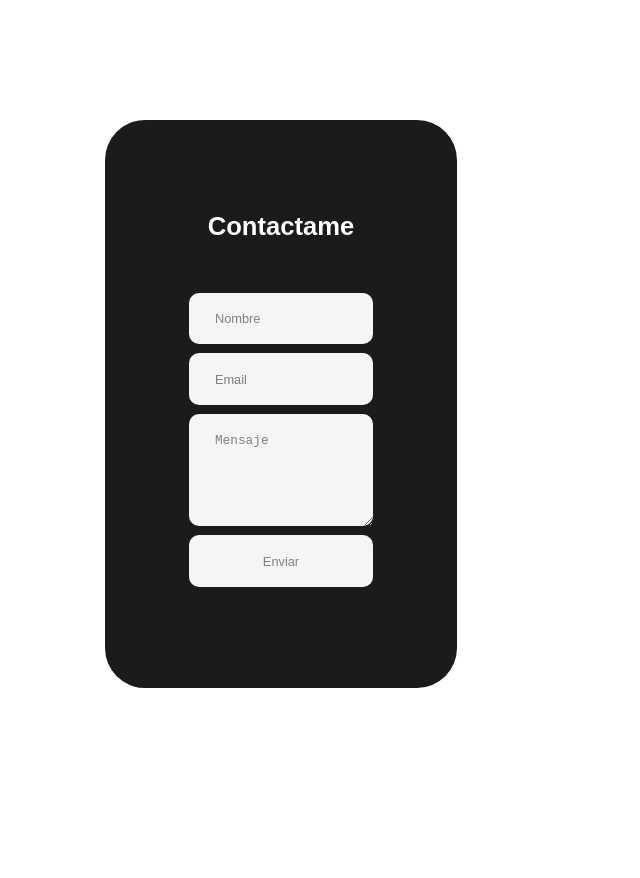
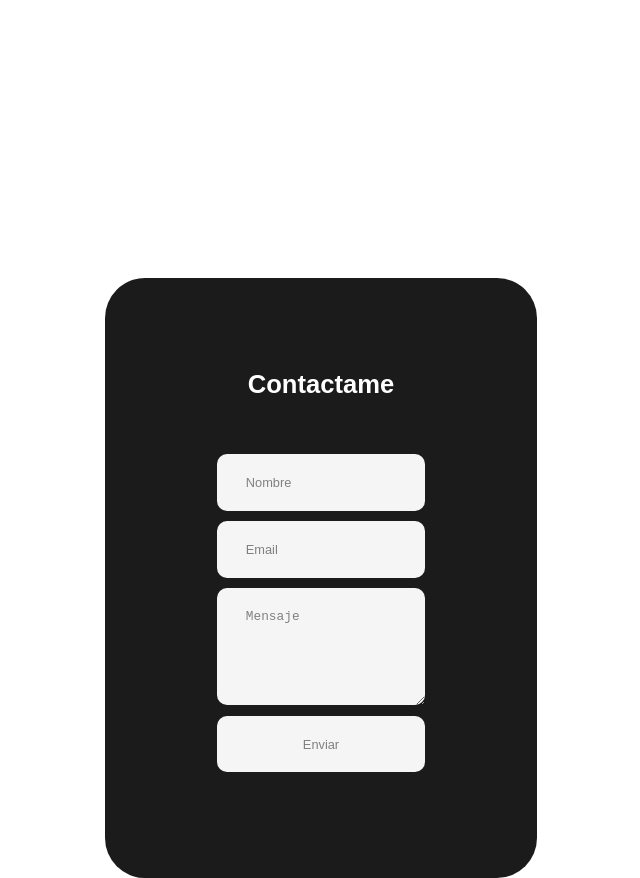
Before and after one commit to marcodesparza/marcoes, a website built with Vite: page index.html in a window 1280 px wide. Shown: the part 3280-4158 px from the top of the page, without its empty margins (383-1023 px from the left). Built offline with nearby package versions, Linux system fonts and the light colour scheme; a web font is replaced by a local one.

Commit message:
SET: Different form factor, logos

```diff
--- a/src/main.ts
+++ b/src/main.ts
@@ -3,6 +3,9 @@ import selfie from "./selfp.jpg";
 import { slider } from "./slider.ts";
 import dockerlog from "./logos/docker-logo-blue.svg"
 import jslogo from "./logos/JavaScript-logo.png"
+import linuxlog from "./logos/Symbol-Linux-500x276.jpg"
+import odoolog from "./logos/odoo_logo.png"
+import reactlog from "./logos/react.png"
 
 
 
@@ -69,8 +72,11 @@ document.querySelector<HTMLAllCollection>("#contact")!.innerHTML = `
 
 
   document.querySelector<HTMLDivElement>("#technology")!.innerHTML = `
-     <img src="${dockerlog}" class="logos" />
+    <a > <img src="${dockerlog}" class="logos" /> </a>
      <img src="${jslogo}" class="logos" />
+     <img src="${linuxlog}" class="logos" />
+     <img src="${odoolog}" class="logos" />
+     <img src="${reactlog}" class="logos" />
   `
 
 slider();
--- a/src/style.css
+++ b/src/style.css
@@ -394,21 +394,47 @@ html {
 }
 
 /* form */
+@media (min-width: 0px) {
+  #contact {
+    grid-column: 3 / 17;
+    display: flex;
+    width: 150%;
+    justify-content: center;
+    align-items: center;
+    border-radius: 40px;
+  }
+}
 
-#contact {
-  grid-column: 10 / 16;
-  display: flex;
-  width: 100%;
-  justify-content: center;
-  border-radius: 40px;
+
+@media (min-width: 700px) {
+  #contact {
+    grid-column: 8 / 15;
+    display: flex;
+    width: 150%;
+    justify-content: center;
+    align-items: center;
+    border-radius: 40px;
+  }
 }
+@media (min-width: 1250px) {
+  #contact {
+    grid-column: 10 / 15;
+    display: flex;
+    width: 150%;
+    justify-content: center;
+    align-items: center;
+    border-radius: 40px;
+  }
+}
+
+
 
 form {
   padding: 50px 55px;
   box-shadow: 0 0 20px rgb black;
   border-radius: 40px;
   text-align: center;
-  width: 340px;
+  width: 400px;
 }
 
 form h2 {
@@ -459,6 +485,6 @@ textarea {
 }
 
 .logos {
+  height: auto;
   width: 150px;
-  height: 150px;
 }
```
Also changed, not shown: src/logos/Symbol-Linux-500x276.jpg (added), src/logos/odoo_logo.png (added), src/logos/react.png (added).
